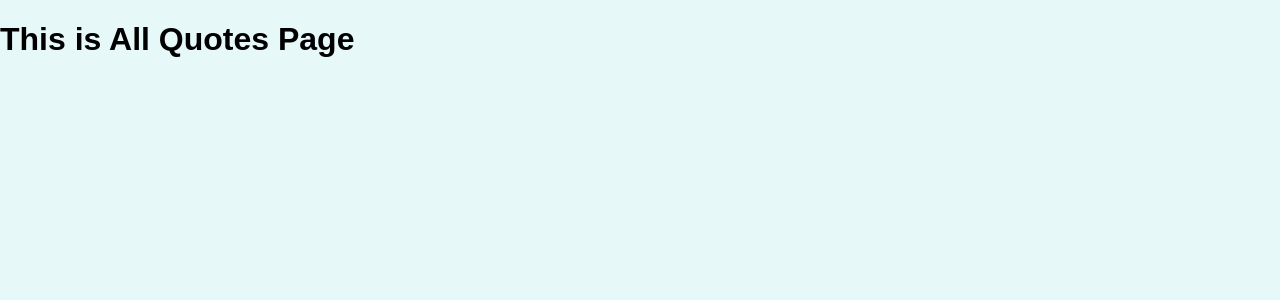
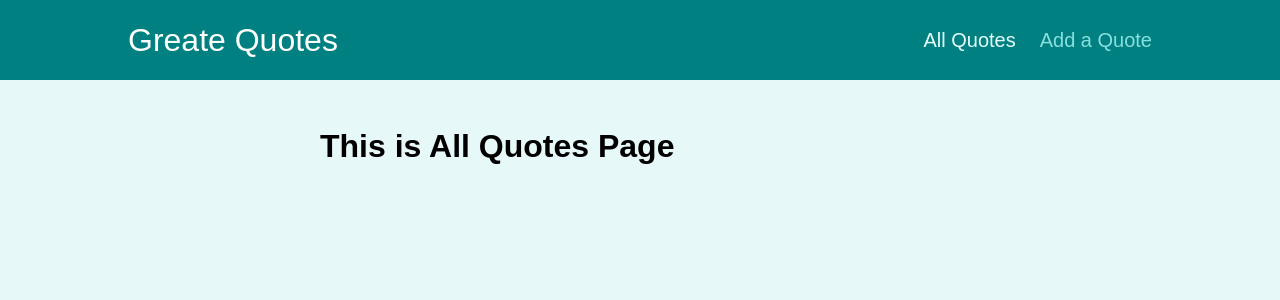
Before and after one commit to johnotilla09/Quotes-App, a React (Vite) app: page /quotes in a window 1280 px wide. Shown: the top 300 px of the page. Built offline with nearby package versions, Linux system fonts and the light colour scheme.

Commit message:
Quote App | 015 Adding a Layout Wrapper Component

```diff
--- a/src/App.jsx
+++ b/src/App.jsx
@@ -6,9 +6,11 @@
 import AllQuotes from "./pages/AllQuotes";
 import QuoteDetails from "./pages/QuoteDetails";
 import NewQuote from "./pages/NewQuote";
+import Layout from "./components/layout/Layout";
 
 function App() {
     return (
+        <Layout>
             <Switch>
                 <Route path="/" exact>
                     <Redirect to="/quotes" />
@@ -23,6 +25,7 @@
                     <NewQuote />
                 </Route>
             </Switch>
+        </Layout>
     );
 }
 
--- /dev/null
+++ b/src/components/layout/Layout.jsx
@@ -0,0 +1,14 @@
+import { Fragment } from "react";
+import classes from "./Layout.module.css";
+import MainNavigation from "./MainNavigation";
+
+const Layout = (props) => {
+    return (
+        <Fragment>
+            <MainNavigation />
+            <main className={classes.main}>{props.children}</main>
+        </Fragment>
+    );
+};
+
+export default Layout;
--- /dev/null
+++ b/src/components/layout/MainNavigation.jsx
@@ -0,0 +1,24 @@
+import { NavLink } from "react-router-dom/cjs/react-router-dom.min";
+import classes from "./MainNavigation.module.css";
+
+const MainNavigation = () => {
+    return (
+        <header className={classes.header}>
+            <div className={classes.logo}>Greate Quotes</div>
+
+            <nav className={classes.nav }>
+                <ul>
+                    <li>
+                        <NavLink to='/quotes' activeClassName={classes.active}>All Quotes</NavLink>
+                    </li>
+
+                    <li>
+                        <NavLink to='/new-quote' activeClassName={classes.active}>Add a Quote</NavLink>
+                    </li>
+                </ul>
+            </nav>
+        </header>
+    );
+};
+
+export default MainNavigation;
```
Lines whose indentation alone changed are shown as unchanged.
